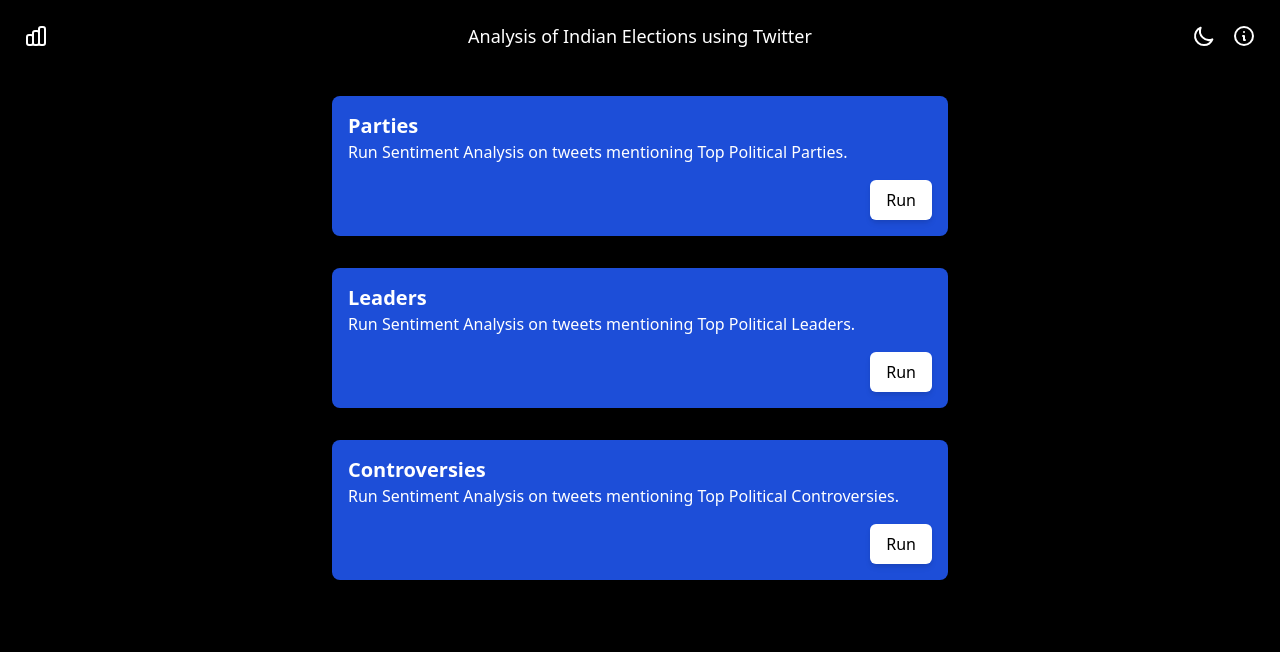
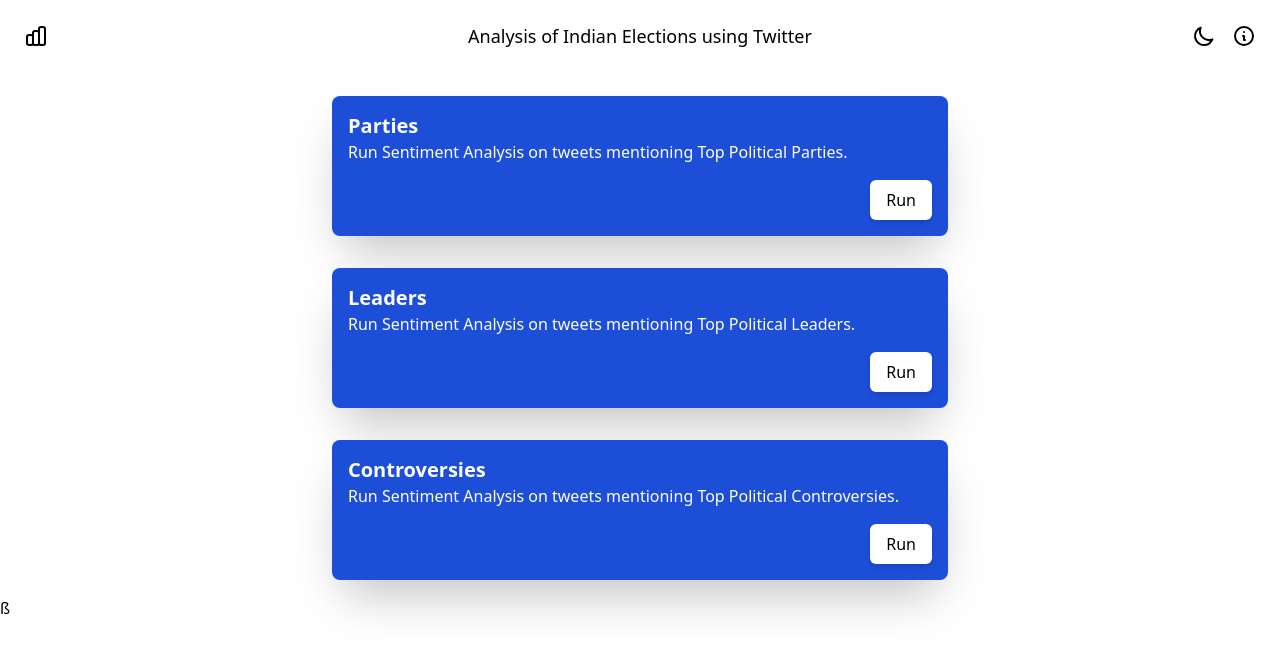
Before and after one commit to FlamingArch/analysis-of-indian-election-using-twitter, a React (Create React App) app: page / in a window 1280 px wide. Shown: the top 652 px of the page. Built offline with nearby package versions, Linux system fonts and the light colour scheme.

Commit message:
Working Dark Mode Toggle

```diff
--- a/src/Components/App.js
+++ b/src/Components/App.js
@@ -1,82 +1,39 @@
-import { React, useState } from "react";
+// React
+import { React, useContext } from "react";
 
+// Components
 import TopBar from "./Supporting/TopBar";
 import Button from "./Supporting/Button";
 import SectionCard from "./Supporting/SectionCard";
 import SectionControls from "./Supporting/SectionControls";
 import OverlayWindow from "./Supporting/OverlayWindow";
 
-import {
-  ChartBarIcon,
-  InformationCircleIcon,
-  MoonIcon,
-  SunIcon,
-} from "@heroicons/react/outline";
+// Icons
+import { ChartBarIcon, InformationCircleIcon } from "@heroicons/react/outline";
+
+// Context
+import { AppContext } from "./AppContext";
+import ButtonToggleDarkMode from "./ButtonToggleDarkMode";
 
 function App(props) {
-  const [windowVisible, setWindowVisible] = useState(false);
-  const [windowTitle, setWindowTitle] = useState("");
+  const context = useContext(AppContext);
 
-  function displayOverlayWindow(pageTitle) {
-    setWindowTitle(pageTitle);
-    setWindowVisible(true);
-  }
-
-  const listItems = [
-    {
-      id: 1,
-      heading: "Parties",
-      description:
-        "Run Sentiment Analysis on tweets mentioning Top Political Parties.",
-      onClick: function () {
-        displayOverlayWindow("Parties");
-      },
-    },
-    {
-      id: 2,
-      heading: "Leaders",
-      description:
-        "Run Sentiment Analysis on tweets mentioning Top Political Leaders.",
-      onClick: function () {
-        displayOverlayWindow("Leaders");
-      },
-    },
-    {
-      id: 3,
-      heading: "Controversies",
-      description:
-        "Run Sentiment Analysis on tweets mentioning Top Political Controversies.",
-      onClick: function () {
-        displayOverlayWindow("Controversies");
-      },
-    },
-  ];
-
+  const windowStyle = context.darkMode
+    ? "w-screen min-h-screen text-white bg-black"
+    : "w-screen min-h-screen text-black bg-white";
   return (
-    <div
-      className={
-        "w-screen min-h-screen" + props.darkMode
-          ? "bg-black text-white"
-          : "bg-white text-black"
-      }
-    >
+    <div className={windowStyle}>
       <TopBar
+        darkMode={context.darkMode}
         title="Analysis of Indian Elections using Twitter"
         logo={<ChartBarIcon className="w-6 h-6" />}
       >
         <Button type="icon" onClick="">
           <InformationCircleIcon className="w-6 h-6" />
         </Button>
-        <Button type="icon" onClick="">
-          {props.darkMode ? (
-            <SunIcon className="w-6 h-6" />
-          ) : (
-            <MoonIcon className="w-6 h-6" />
-          )}
-        </Button>
+        <ButtonToggleDarkMode />
       </TopBar>
-
-      {listItems.map((e) => (
+      {context.topics.map((e) => (
         <SectionCard id={e.id} heading={e.heading} staggerTransition={true}>
           {e.description}
           <SectionControls>
@@ -84,9 +41,9 @@
           </SectionControls>
         </SectionCard>
       ))}
-
-      {windowVisible && (
-        <OverlayWindow title={windowTitle}>
+      ß
+      {context.overlayWindowVisible && (
+        <OverlayWindow title={context.overlayWindowTitle}>
           <SectionCard>Hello, World</SectionCard>
         </OverlayWindow>
       )}
--- /dev/null
+++ b/src/Components/AppContext.js
@@ -0,0 +1,63 @@
+import { useState, useContext, createContext } from "react";
+
+export const AppContext = createContext();
+
+export const AppProvider = (props) => {
+  const [darkMode, setDarkMode] = useState(false);
+
+  function toggleDarkMode() {
+    setDarkMode(!darkMode);
+  }
+
+  const [windowVisible, setWindowVisible] = useState(false);
+  const [windowTitle, setWindowTitle] = useState("");
+
+  const listItems = [
+    {
+      id: 1,
+      heading: "Parties",
+      description:
+        "Run Sentiment Analysis on tweets mentioning Top Political Parties.",
+      onClick: function () {
+        displayOverlayWindow("Parties");
+      },
+    },
+    {
+      id: 2,
+      heading: "Leaders",
+      description:
+        "Run Sentiment Analysis on tweets mentioning Top Political Leaders.",
+      onClick: function () {
+        displayOverlayWindow("Leaders");
+      },
+    },
+    {
+      id: 3,
+      heading: "Controversies",
+      description:
+        "Run Sentiment Analysis on tweets mentioning Top Political Controversies.",
+      onClick: function () {
+        displayOverlayWindow("Controversies");
+      },
+    },
+  ];
+
+  function displayOverlayWindow(pageTitle) {
+    setWindowTitle(pageTitle);
+    setWindowVisible(true);
+  }
+
+  return (
+    <AppContext.Provider
+      value={{
+        darkMode: darkMode,
+        toggleDarkMode: toggleDarkMode,
+        topics: listItems,
+        overlayWindowVisible: windowVisible,
+        topicPageTitle: windowTitle,
+      }}
+    >
+      {props.children}
+    </AppContext.Provider>
+  );
+};
--- /dev/null
+++ b/src/Components/ButtonToggleDarkMode.js
@@ -0,0 +1,19 @@
+import { React, useContext } from "react";
+import Button from "./Supporting/Button";
+import { MoonIcon, SunIcon } from "@heroicons/react/outline";
+import { AppContext } from "./AppContext";
+
+const ButtonToggleDarkMode = () => {
+  const context = useContext(AppContext);
+  return (
+    <Button type="icon" onClick={context.toggleDarkMode}>
+      {context.darkMode ? (
+        <SunIcon className="w-6 h-6" />
+      ) : (
+        <MoonIcon className="w-6 h-6" />
+      )}
+    </Button>
+  );
+};
+
+export default ButtonToggleDarkMode;
--- a/src/Components/Supporting/TopBar.js
+++ b/src/Components/Supporting/TopBar.js
@@ -5,7 +5,7 @@
 const TopBar = (props) => {
   return (
     <div className="relative h-20 z-10">
-      <div className="w-screen bg-black bg-opacity-80 backdrop-filter backdrop-blur-xl fixed">
+      <div className={`w-screen ${props.darkMode ? "bg-black" : "bg-white" } bg-opacity-80 backdrop-filter backdrop-blur-xl fixed`}>
         <div
           style={{ gridTemplateColumns: "1fr auto 1fr" }}
           className="grid p-4 h-min"
--- a/src/index.js
+++ b/src/index.js
@@ -2,10 +2,13 @@
 import ReactDOM from "react-dom";
 import "./index.css";
 import App from "./Components/App";
+import { AppProvider } from "./Components/AppContext";
 
 ReactDOM.render(
   <React.StrictMode>
-    <App />
+    <AppProvider>
+      <App />
+    </AppProvider>
   </React.StrictMode>,
   document.getElementById("root")
 );
```
